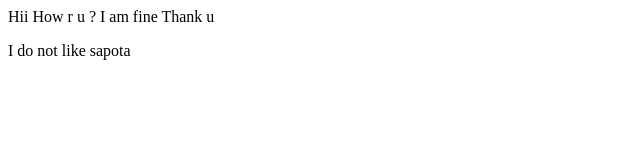
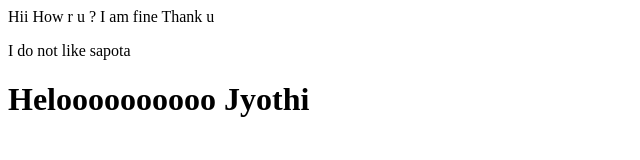
Before and after one commit to Jyothi-03/foodmate, a plain HTML site: page jyothi.html in a window 1280 px wide. Shown: the whole page, without its empty margins (0-640 px from the left). Drawn offline with Linux system fonts and the light colour scheme.

Commit message:
Added stg

```diff
--- a/jyothi.html
+++ b/jyothi.html
@@ -2,5 +2,6 @@
     <body>
         <p>Hii How r u ? I am fine Thank u</p>
         <p>I do not like sapota</p>
+        <h1>Heloooooooooo Jyothi</h1>
     </body>
 </html>
```
